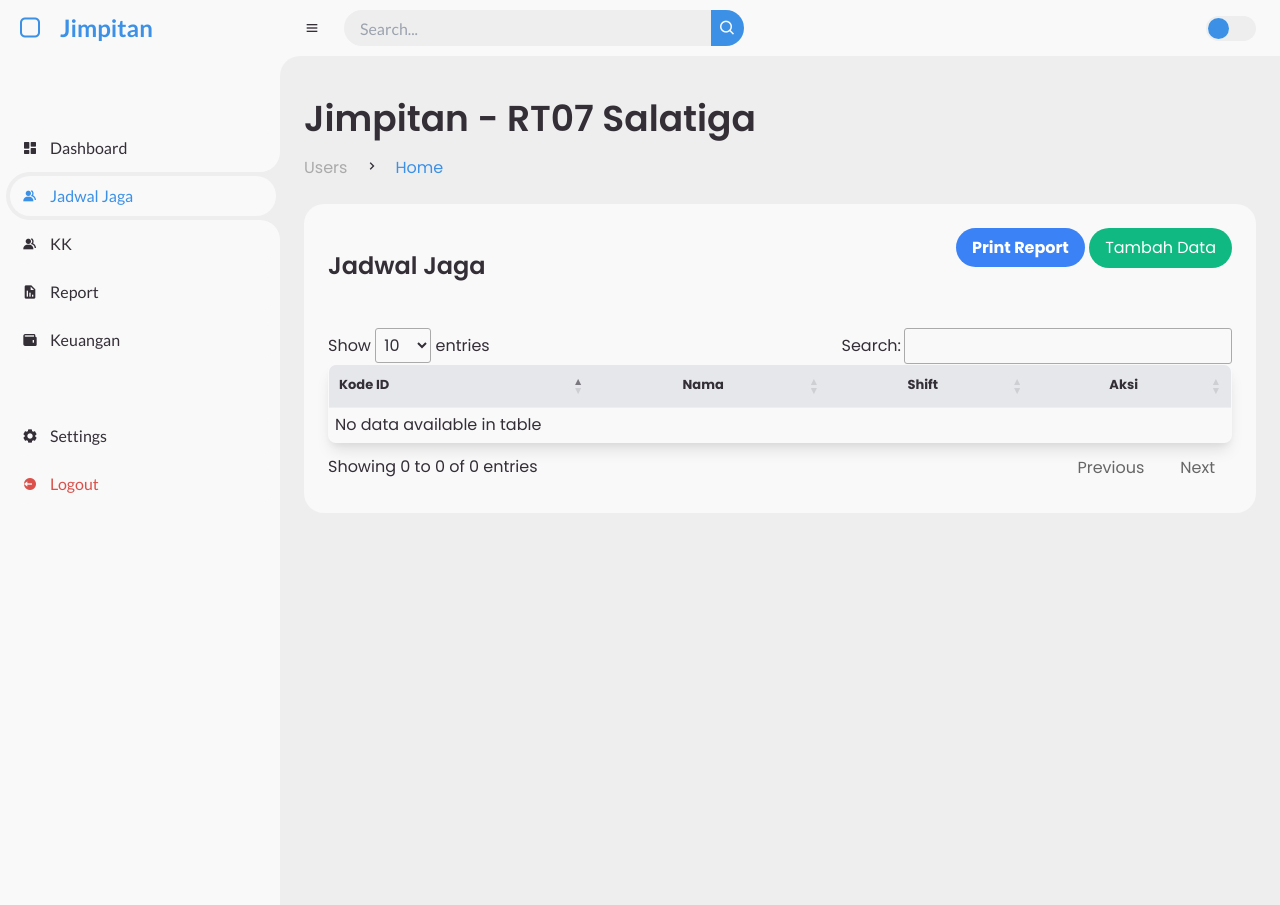
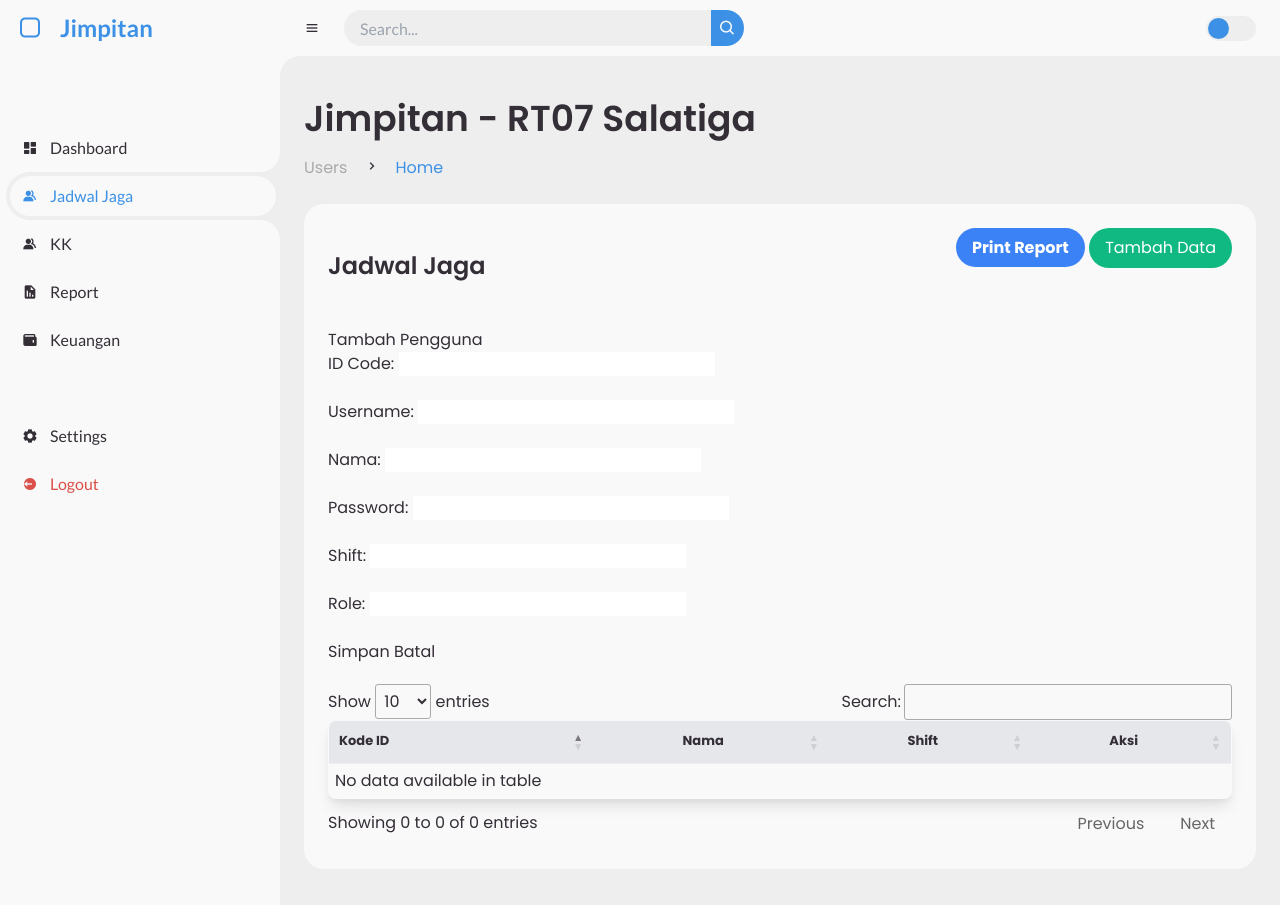
Before and after one commit to abiydoni/jimpitannew, a PHP site: page /dashboard/jadwal.php in a window 1280 px wide. Run offline with PHP 8.4, Linux system fonts and the light colour scheme; the visitor is signed in with stand-in values (Sample User, id 1); data that the repository does not hold is empty; some libraries are stand-ins or nearby versions.

Commit message:
Update jadwal.php

```diff
--- a/dashboard/jadwal.php
+++ b/dashboard/jadwal.php
@@ -167,6 +167,30 @@ $users = $stmt->fetchAll(PDO::FETCH_ASSOC);
                             <button class="bg-green-500 hover:bg-green-700 text-white py-2 px-4 rounded mb-5" onclick="openModal()">Tambah Data</button>
                         </div>
                     </div>
+
+    <!-- Form untuk Menambah atau Edit Data -->
+    <div id="userForm" style="margin-bottom: 20px;">
+        <h2 id="formTitle">Tambah Pengguna</h2>
+        <form method="POST" action="crud_users.php">
+            <input type="hidden" id="userId" name="id">
+            <label>ID Code:</label>
+            <input type="text" id="idCode" name="id_code" required><br><br>
+            <label>Username:</label>
+            <input type="text" id="userName" name="user_name" required><br><br>
+            <label>Nama:</label>
+            <input type="text" id="name" name="name" required><br><br>
+            <label>Password:</label>
+            <input type="password" id="password" name="password" required><br><br>
+            <label>Shift:</label>
+            <input type="text" id="shift" name="shift"><br><br>
+            <label>Role:</label>
+            <input type="text" id="role" name="role"><br><br>
+            <button type="submit">Simpan</button>
+            <button type="button" onclick="cancelEdit()">Batal</button>
+        </form>
+    </div>
+
+
                     <table id="example" class="min-w-full border-collapse border border-gray-200 shadow-lg rounded-lg overflow-hidden" style="width:100%">
                         <thead class="bg-gray-200">
                             <tr>
```
